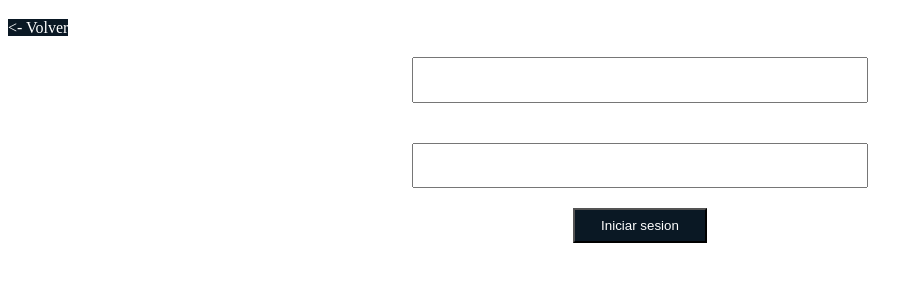
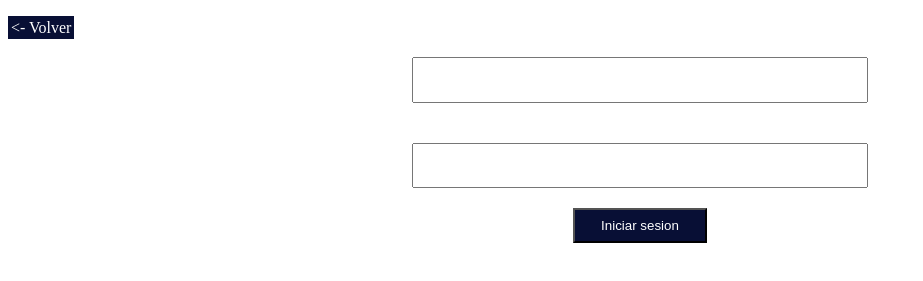
Before and after one commit to SMITH367/InvetaryGestion, a website: page frontend/login.html in a window 1280 px wide. Shown: the part 61-342 px from the top of the page, without its empty margins (0-923 px from the left). Drawn offline with Linux system fonts and the light colour scheme.

Commit message:
wiew changes in admin mode and login

```diff
--- a/frontend/styles/login.css
+++ b/frontend/styles/login.css
@@ -1,27 +1,31 @@
+.form-login {
+    margin: auto;
+    display: flex;
+    flex: wrap;
+    justify-content: center;
+    width: 40%;
+}
 
-.form-login{
-    margin:auto;
-    display: flex;
-    flex:wrap;
-    justify-content: center;
-    width:40%;
-}
 .form-login input {
     width: 90%;
-    padding:1em 0;
-    margin:20px 0px;
+    padding: 1em 0;
+    margin: 20px 0px;
 }
-.loginBtn{
-    padding:.6em 0;
-    width:10em;
-    background-color: rgb(10, 24, 36);
-    color:#fff;
+
+.loginBtn {
+    padding: .6em 0;
+    width: 10em;
+    background: rgb(8, 15, 53);
+    color: #fff;
 }
-.btn-back{
-    background-color: rgb(10, 24, 36);
-    color:#fff;
+
+.btn-back {
+    background: rgb(8, 15, 53);
+    color: #fff;
     text-decoration: none;
+    padding: 3px;
 }
+
 .center {
     text-align: center;
 }
```
Also changed, not shown: frontend/admin/Css/styles.css (+8 -3 lines).
